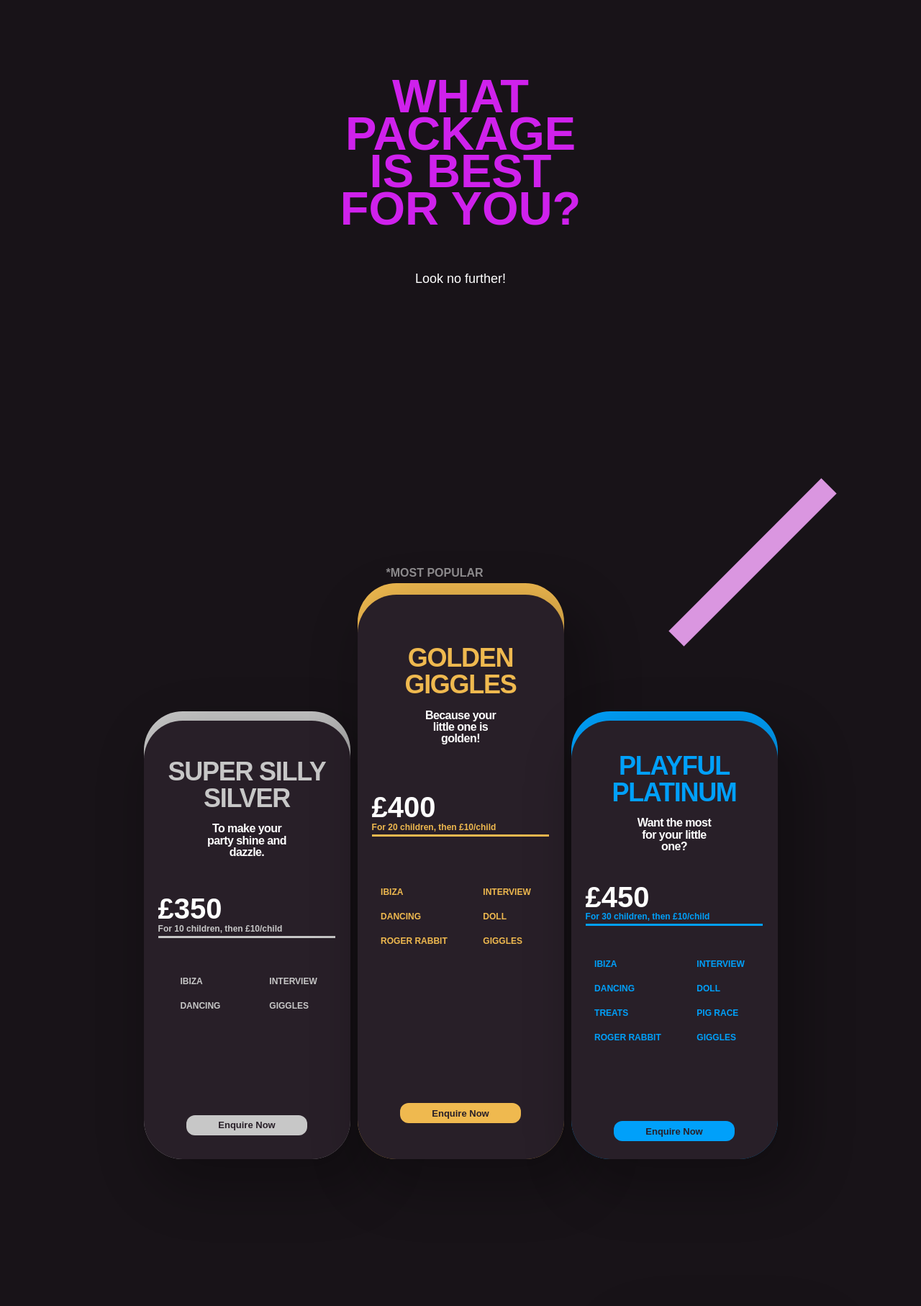
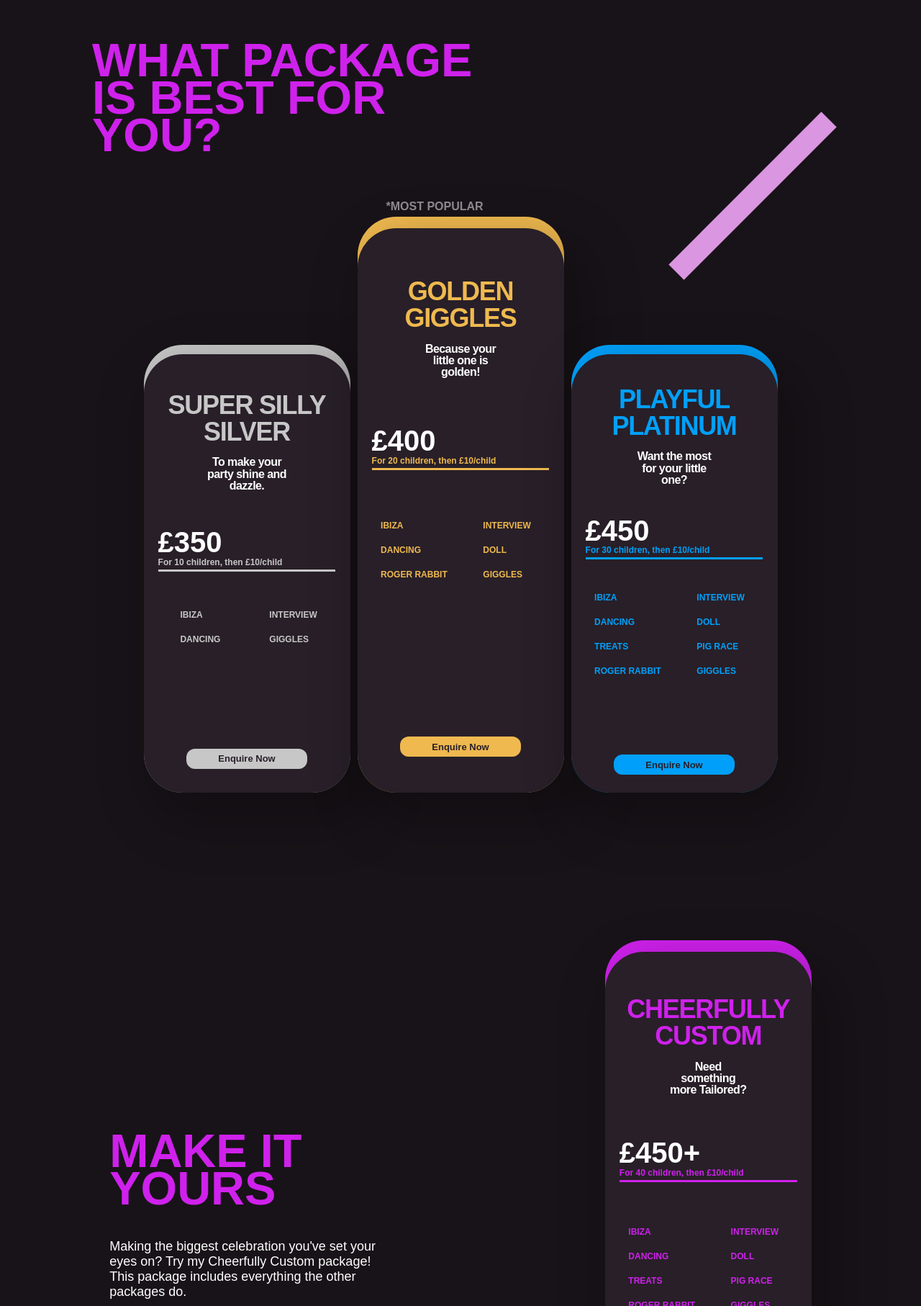
Before and after one commit to fuglyuckDev/louby-lou-new, a Next.js app: page /pricing in a window 1280 px wide. Shown: the part 286-2100 px from the top of the page at 72% size. Built offline with nearby package versions, Linux system fonts and the light colour scheme.

Commit message:
Bunch of stuff
Added a button bool to check if you want a button in an <About> component.

Just makes the website a little more modular

```diff
--- a/components/About/About.jsx
+++ b/components/About/About.jsx
@@ -4,7 +4,7 @@ import Body from "../typography/Body/Body";
 import styles from "./About.module.scss";
 import Book from "../Book/Book";
 
-const About = ({ title, body, spacer }) => {
+const About = ({ title, body, spacer, button }) => {
   return (
     <div className={spacer ? styles.container__Spacer : styles.container}>
       <div className={styles.about__Container}>
@@ -15,7 +15,7 @@ const About = ({ title, body, spacer }) => {
 
         {/* Pass an array into body to signify different paragraphs */}
         <Body text={body} />
-        <Book />
+        <Book button={button} />
       </div>
     </div>
   );
--- a/components/Book/Book.jsx
+++ b/components/Book/Book.jsx
@@ -1,8 +1,12 @@
 import React from "react";
 import styles from "./Book.module.scss";
 
-const Book = () => {
-  return <button className={styles.button}>Book Now</button>;
+const Book = ({ button }) => {
+  return (
+    <button className={button === true ? styles.button : styles.noDisplay}>
+      Book Now
+    </button>
+  );
 };
 
 export default Book;
--- a/components/Book/Book.module.scss
+++ b/components/Book/Book.module.scss
@@ -18,3 +18,7 @@
     font-size: $button;
   }
 }
+
+.noDisplay {
+  display: none;
+}
--- a/components/Card/Card.jsx
+++ b/components/Card/Card.jsx
@@ -5,7 +5,7 @@ import Body from "../typography/Body/Body";
 import Image from "next/image";
 import Book from "../Book/Book";
 
-const Card = ({ title, desc, img, pos }) => {
+const Card = ({ title, desc, img, pos, button }) => {
   return (
     <div
       className={
@@ -18,7 +18,7 @@ const Card = ({ title, desc, img, pos }) => {
         </div>
         <div className={styles.body__Container}>
           <Body text={desc} />
-          <Book />
+          <Book button={button} />
         </div>
       </div>
       <div className={styles.image__Container}>
--- a/components/PackageDetails/PackageDetails.jsx
+++ b/components/PackageDetails/PackageDetails.jsx
@@ -11,8 +11,8 @@ const PackageDetails = () => {
         <Title text={"Make it yours"} />
         <Body
           text={[
-            "Lorem ipsum dolor sit amet, consectetur adipiscing elit. Duis metus diam, ultrices at lectus vitae, tempor ullamcorper arcu. Sed pulvinar at tellus sit amet consectetur. Phasellus rutrum sollicitudin urna ac feugiat. Sed eleifend commodo risus, quis posuere justo.",
-            "Quisque sit amet luctus enim. Sed vel urna porta, gravida tellus eu, consequat justo. Nulla iaculis blandit fermentum. Vivamus metus justo, ultricies sit amet placerat non, aliquam ac ante. Donec semper mauris mi, quis pellentesque erat pretium sed. Cras sed sagittis lacus.",
+            "Making the biggest celebration you've set your eyes on? Try my Cheerfully Custom package! This package includes everything the other packages do.",
+            "This is YOUR party, make it how you want, got something to add? Let's chat about it!",
           ]}
         />
       </div>
--- a/pages/events.js
+++ b/pages/events.js
@@ -39,6 +39,7 @@ export default function events() {
           ]}
           pos={"left"}
           img={"/images/pictures/lucy_about_me.jpeg"}
+          button
         />
         <Card
           title={"Astley Point"}
@@ -48,6 +49,7 @@ export default function events() {
           ]}
           pos={"right"}
           img={"/images/pictures/lucy_about_me.jpeg"}
+          button
         />
         <Card
           title={"Ewe Bar"}
@@ -57,6 +59,7 @@ export default function events() {
           ]}
           pos={"left"}
           img={"/images/pictures/lucy_about_me.jpeg"}
+          button
         />
         <Socials />
       </main>
--- a/pages/pricing.js
+++ b/pages/pricing.js
@@ -20,10 +20,7 @@ const pricing = () => {
         <link rel="icon" href="/favicon.ico" />
       </Head>
       <main>
-        <DividerTitle
-          title="what package is best for you?"
-          text={["Look no further!"]}
-        />
+        <About title="what package is best for you?" body={[""]} />
         <Decoration position={"right"} />
         <Navigation />
         <Packages />
--- a/pages/services.js
+++ b/pages/services.js
@@ -75,6 +75,7 @@ const services = () => {
             desc={item.desc}
             pos={isInt(idx / 2)}
             img={"/images/pictures/lucy_about_me.jpeg"}
+            button
           />
         ))}
         <Socials />
```
